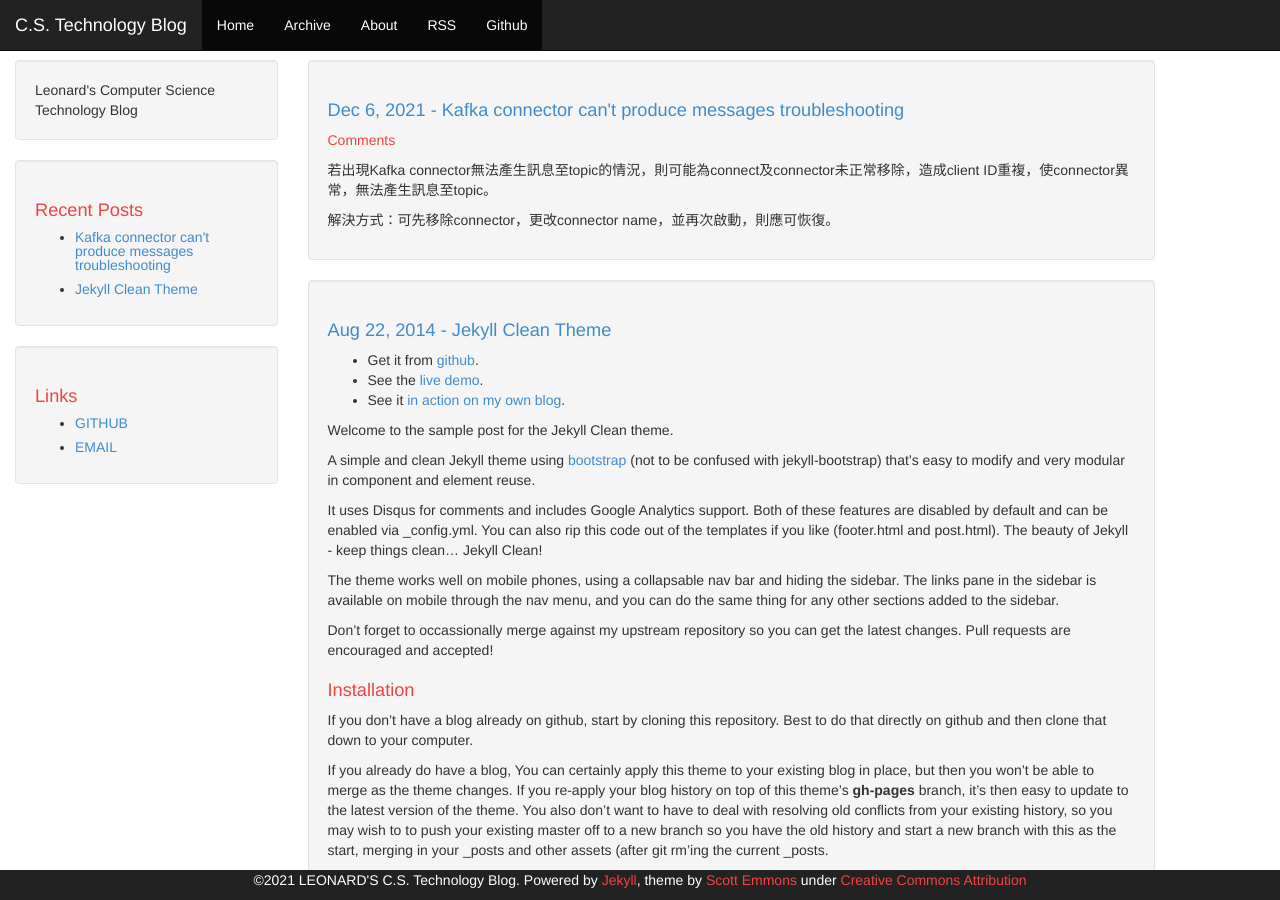
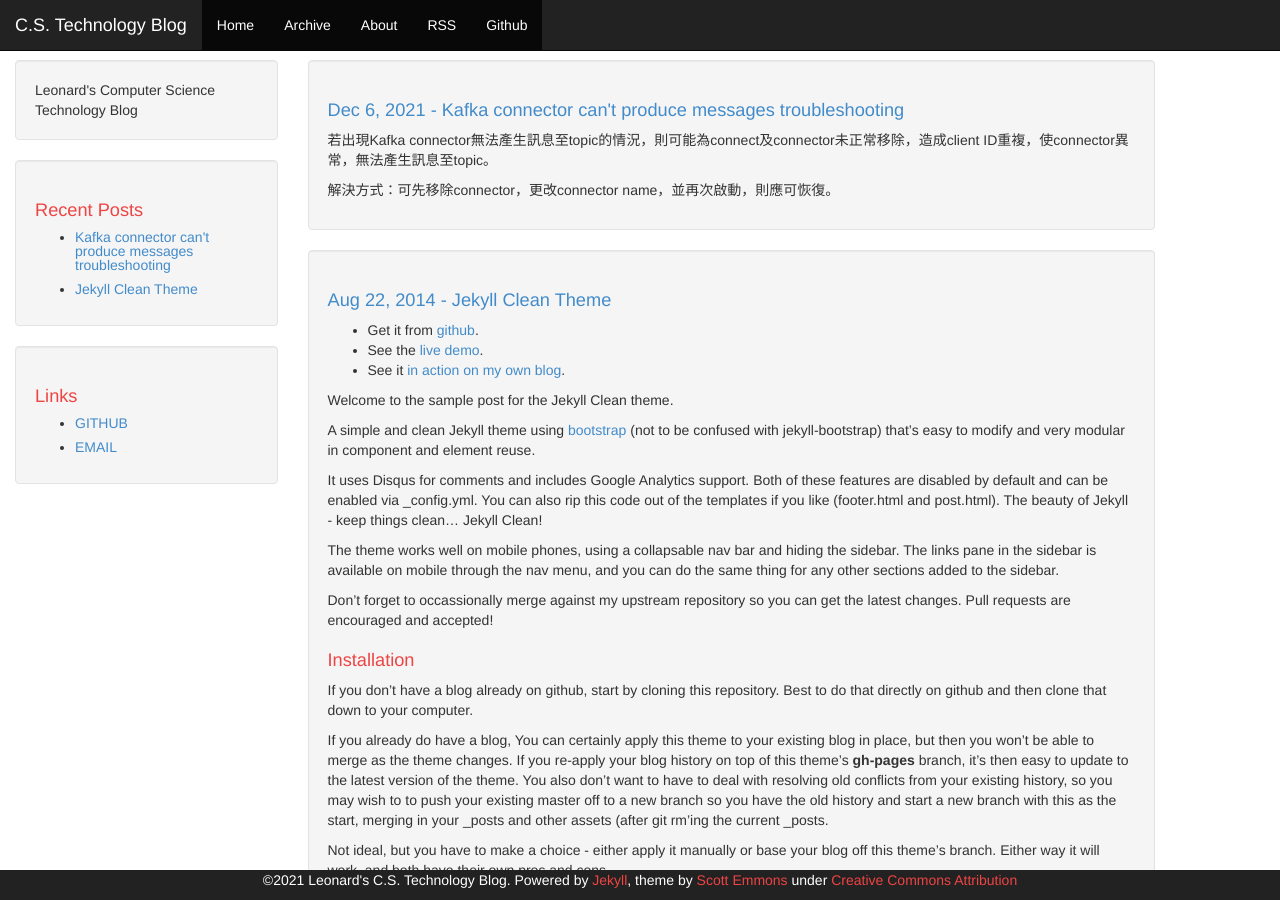
Before and after one commit to TsungJu/tsungju.github.io, a Jekyll site: the page built from index.html, in a window 1280 px wide and 900 px high. Built offline with Jekyll 4.4.1, drawn with Linux system fonts in a browser that asks for light colours; the list of posts is cut into pages by our own code; comment, search, counter and statistics services are not loaded.

Commit message:
Update _config.yml and footer.html

```diff
--- a/_config.yml
+++ b/_config.yml
@@ -29,7 +29,7 @@ comments: true
 isso: ''
 
 # Set this to your disqus shortname to enable comments via disqus. Set to '' to disable disqus.
-disqus: 'comments'
+disqus: ''
 
 permalink: /:year/:month/:title
 paginate: 3
--- a/_includes/footer.html
+++ b/_includes/footer.html
@@ -1,7 +1,7 @@
 <div class="container-fluid">
     <div class="row-fluid">
         <div class="span12 footer navbar-inverse navbar-fixed-bottom">
-            <p class="copyright">&copy;{{ site.time | date: '%Y' }} LEONARD'S {{ site.name }}. Powered by <a href="http://jekyllrb.com">Jekyll</a>, theme by <a href="https://github.com/scotte/jekyll-clean">Scott Emmons</a>
+            <p class="copyright">&copy;{{ site.time | date: '%Y' }} Leonard's {{ site.name }}. Powered by <a href="http://jekyllrb.com">Jekyll</a>, theme by <a href="https://github.com/scotte/jekyll-clean">Scott Emmons</a>
             under
             <a href="http://creativecommons.org/licenses/by/4.0/">Creative Commons Attribution</a></p>
         </div>
```
